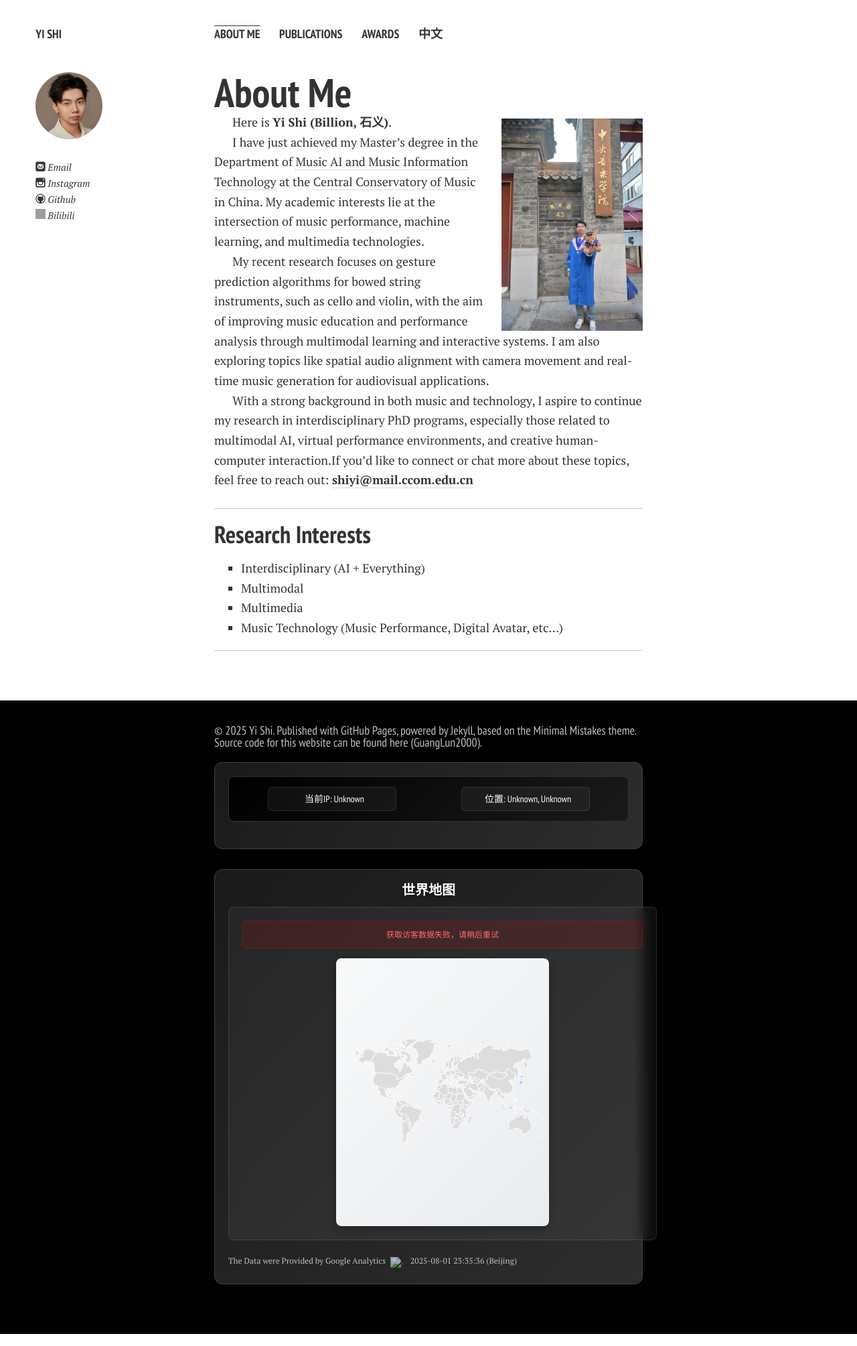
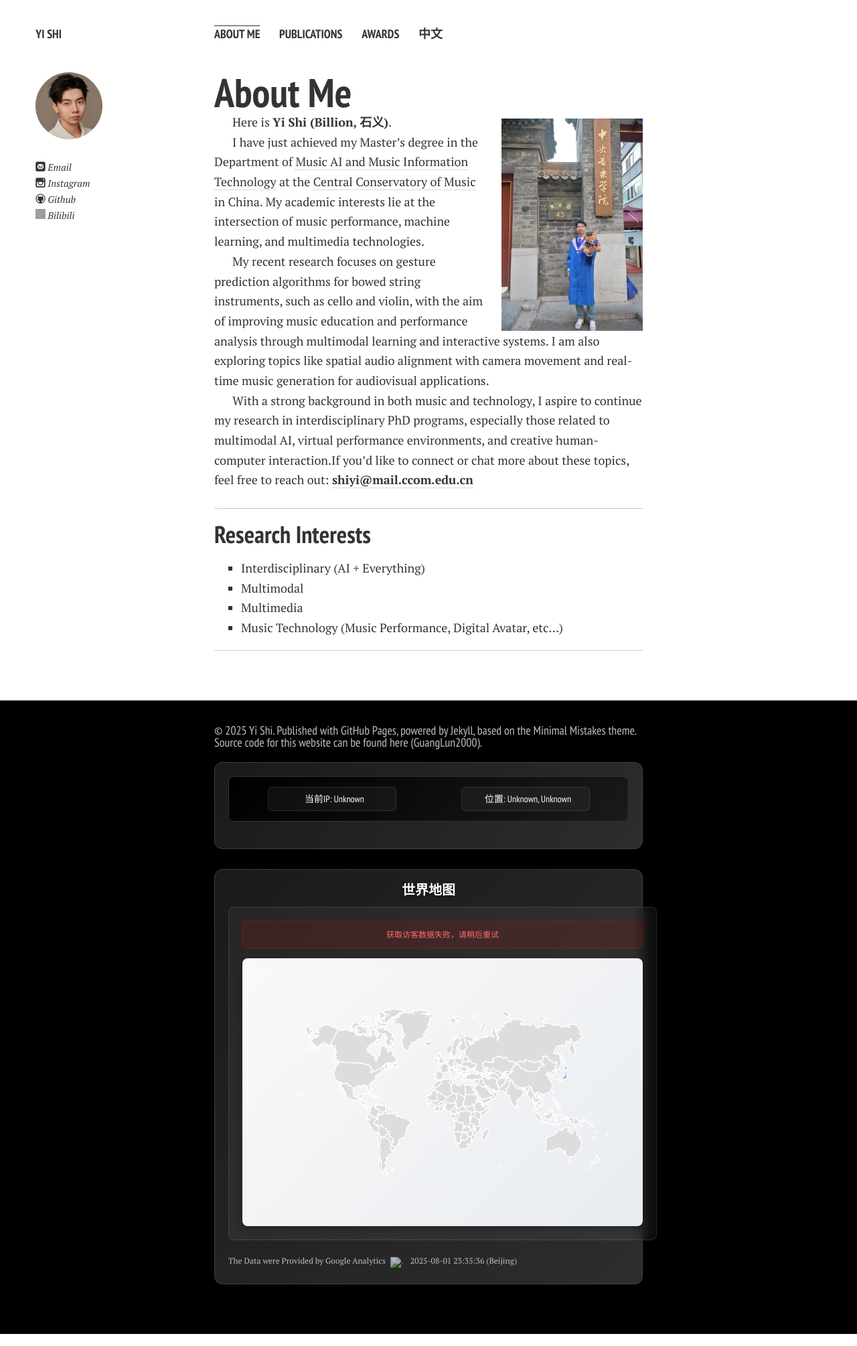
Before and after one commit to shiyi099/homepage, a Jekyll site: the page built from index.md, in a window 1280 px wide. Shown: the whole page at 67% size. Built offline with Jekyll 4.4.1, drawn with Linux system fonts in a browser that asks for light colours; nearby versions of some CDN libraries; comment, search, counter and statistics services are not loaded; a style sheet for code colours, icons or effects is not loaded; our own code applies the rules of GitHub Pages for plain Markdown files; grey boxes are pictures that could not be loaded.

Commit message:
Update world-map.css

```diff
--- a/assets/css/world-map.css
+++ b/assets/css/world-map.css
@@ -39,13 +39,13 @@
 
 /* SVG地图样式 - 响应式设计 */
 .datamap {
-    max-width: calc(100% - 280px);
+    max-width: 100%;
     height: auto;
     background: linear-gradient(135deg, #f8f9fa 0%, #e9ecef 100%);
     border-radius: 8px;
     box-shadow: 0 4px 12px rgba(0, 0, 0, 0.3);
     /* 响应式SVG */
-    width: calc(100% - 280px);
+    width: 100%;
     height: auto;
     min-height: 200px;
     transition: all 0.3s ease;
@@ -200,7 +200,7 @@
     }
 
     .datamap {
-        max-width: calc(100% - 280px);
+        max-width: 100%;
         min-height: 400px;
     }
 
@@ -216,7 +216,7 @@
     }
 
     .datamap {
-        max-width: calc(100% - 280px);
+        max-width: 100%;
         min-height: 300px;
     }
 
```
